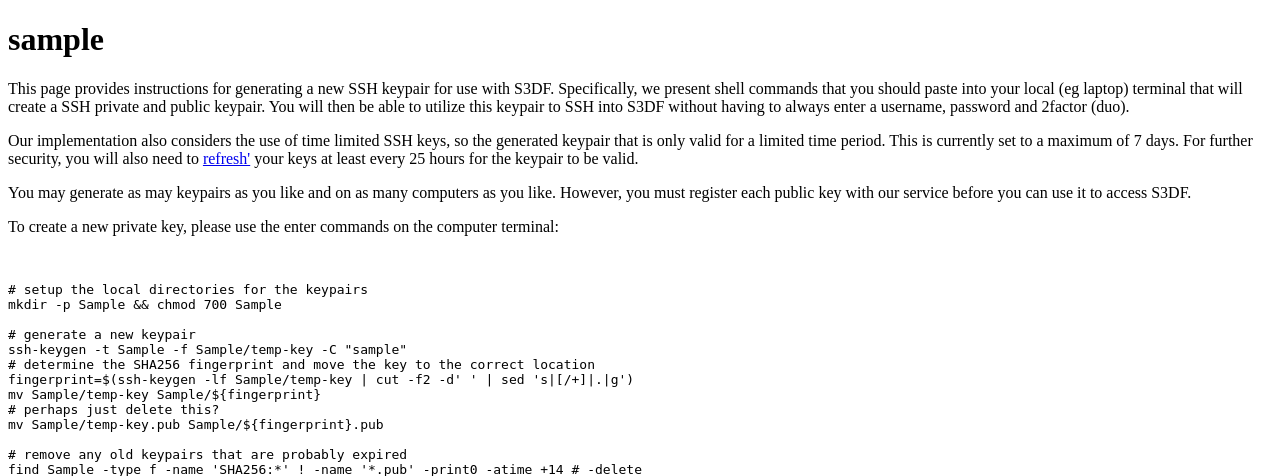
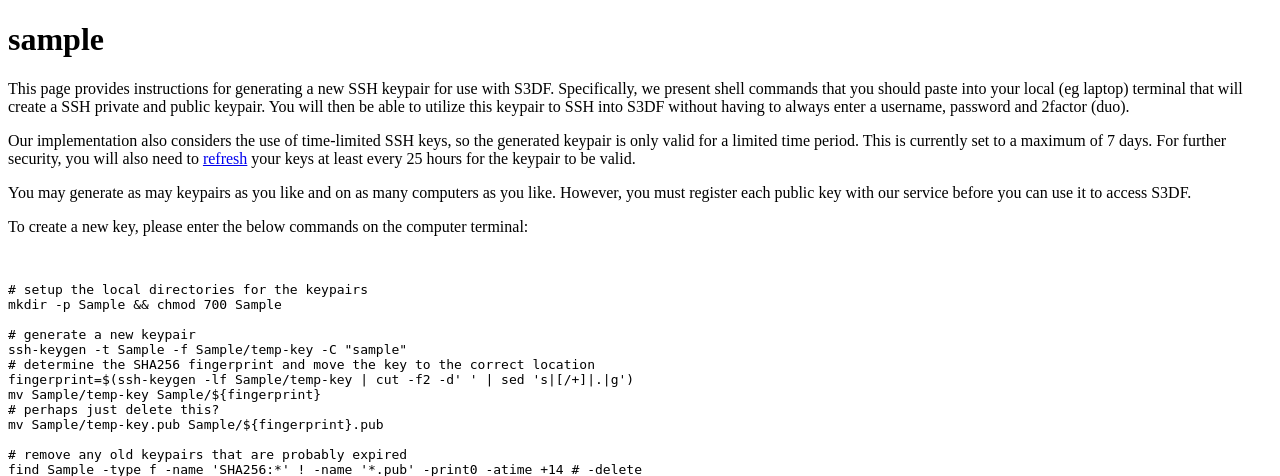
Before and after one commit to slaclab/sshkey-service, a FastAPI app: template templates/generate.html.j2 in a window 1280 px wide; the page is wider, and only the part inside the window is pictured. Shown: the top 476 px of that part. Run offline with FastAPI, Linux system fonts and the light colour scheme; the template is opened without the code that fills it: most values are stand-ins (such as "Sample title", 1, 10 or a date in 2020).

Commit message:
Update generate.html.j2
Made a couple of grammatical corrections.

Replaced the `sed` insertion with an echo+redirection since users might have GNU or BSD version of `sed`

```diff
--- a/templates/generate.html.j2
+++ b/templates/generate.html.j2
@@ -18,10 +18,10 @@
 
     <p>This page provides instructions for generating a new SSH keypair for use with S3DF. Specifically, we present shell commands that you should paste into your local (eg laptop) terminal that will create a SSH private and public keypair. You will then be able to utilize this keypair to SSH into S3DF without having to always enter a username, password and 2factor (duo).</p>
 
-    <p>Our implementation also considers the use of time limited SSH keys, so the generated keypair that is only valid for a limited time period. This is currently set to a maximum of 7 days. For further security, you will also need to <a href="/list/{{ username }}">refresh'</a> your keys at least every 25 hours for the keypair to be valid.</p>
+    <p>Our implementation also considers the use of time-limited SSH keys, so the generated keypair is only valid for a limited time period. This is currently set to a maximum of 7 days. For further security, you will also need to <a href="/list/{{ username }}">refresh</a> your keys at least every 25 hours for the keypair to be valid.</p>
     <p>You may generate as may keypairs as you like and on as many computers as you like. However, you must register each public key with our service before you can use it to access S3DF.</p>
 
-    <p>To create a new private key, please use the enter commands on the computer terminal:</p>
+    <p>To create a new key, please enter the below commands on the computer terminal:</p>
 
     <pre><code>
 
@@ -40,7 +40,7 @@ mv {{ prefix_path }}/temp-key.pub {{ prefix_path }}/${fingerprint}.pub
 find {{ prefix_path }} -type f -name 'SHA256:*' ! -name '*.pub' -print0 -atime +14 # -delete
 
 # configure your local ssh configuration to include the s3df config
-grep -q "Include {{ prefix_path }}/s3df.conf" ~/.ssh/config || sed -i '1s@^@Include {{ prefix_path }}/s3df.conf\n\n@' ~/.ssh/config
+grep -q "Include {{ prefix_path }}/s3df.conf" ~/.ssh/config || echo -e "Include {{ prefix_path }}/s3df.conf\n\n$(< ~/.ssh/config)" > ~/.ssh/config
 
 # add s3df ssh dropin config to utilize the private key when ssh'ing into S3DF
 cat > {{ prefix_path }}/s3df.conf << EOF
```
